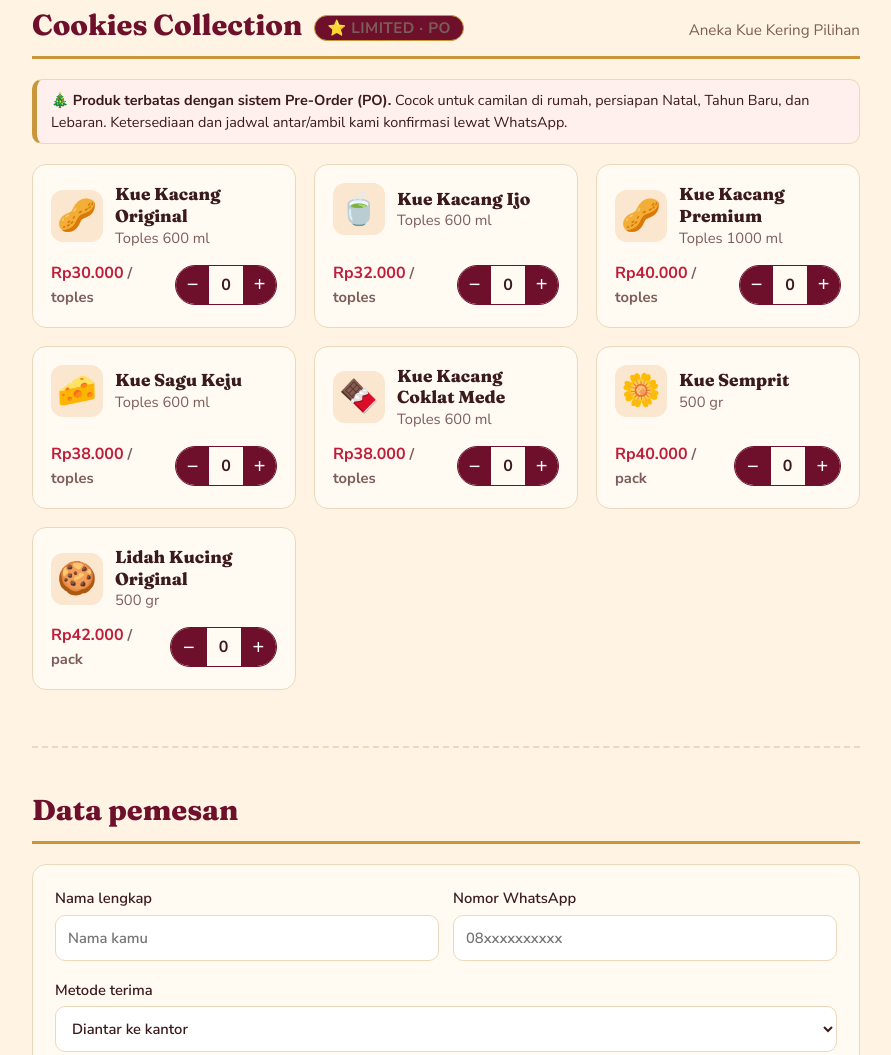
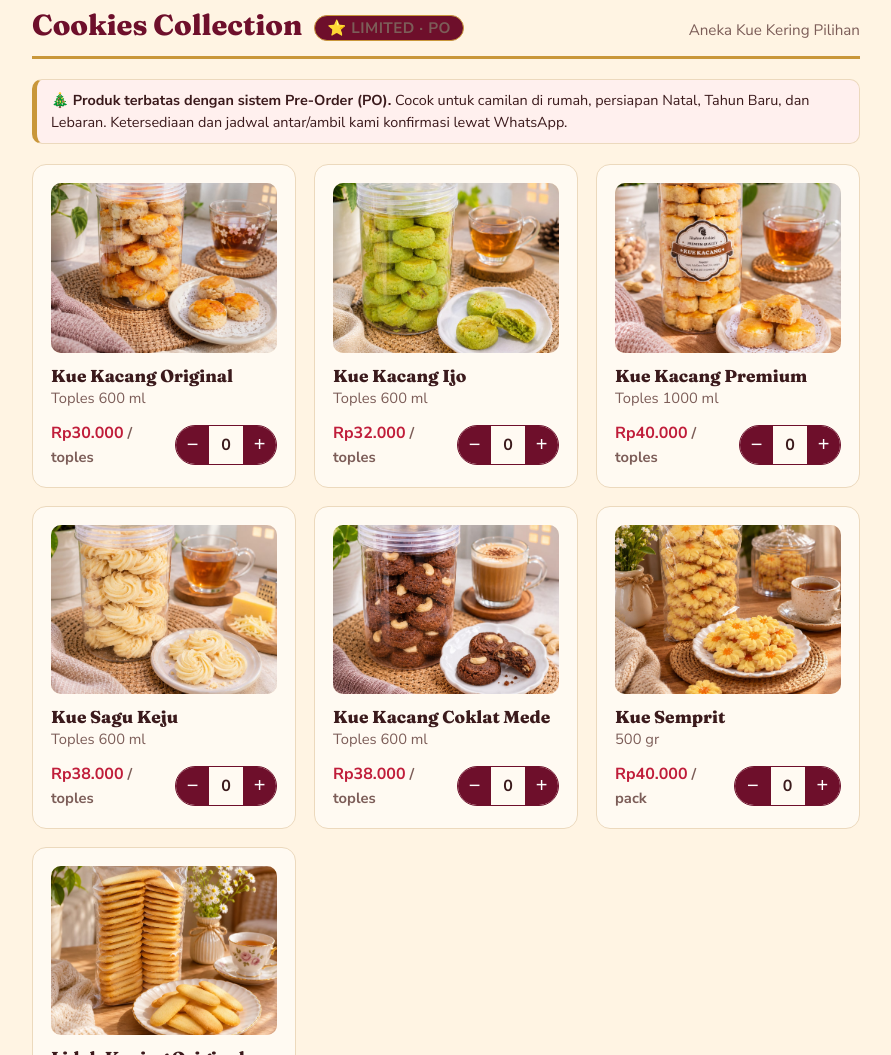
Before and after one commit to shecky17/KRISTA, a plain HTML site: page index.html in a window 1280 px wide. Shown: the part 2273-3328 px from the top of the page, without its empty margins (194-1085 px from the left). Drawn offline with Linux system fonts and the light colour scheme.

Commit message:
Update index.html

```diff
--- a/index.html
+++ b/index.html
@@ -94,6 +94,10 @@ section + section{padding-top:40px;border-top:2px dashed var(--line)}
   section + section{padding-top:28px}
   .grid{gap:14px}
 }
+
+/* ===== Foto produk ===== */
+.ph{width:100%;aspect-ratio:4/3;object-fit:cover;border-radius:10px;background:#fbe7cf;display:block}
+.item.has-ph .ico{display:none}
 </style>
 </head>
 <body>
@@ -184,8 +188,8 @@ const SAMBAL = [
   {id:"teri",n:"Sambal Teri",p:60000,i:"🐟",pete:1},
   {id:"rebon",n:"Sambal Udang Rebon",p:45000,i:"🦐",pete:1}
 ];
-// [id, nama, isi, emoji]
-const mk=a=>({id:a[0],n:a[1],p:24000,i:a[3],meta:"Isi "+a[2]});
+// [id, nama, isi, emoji, (opsional) daftar nama file foto]
+const mk=a=>({id:a[0],n:a[1],p:24000,i:a[3],meta:"Isi "+a[2],img:a[4]||null});
 const SAVORY = [
   ["dgk","Dimsum Goreng Keju","4 pcs","🥟"],["dk","Dimsum Kukus","7 pcs","🥟"],
   ["ar","Ayam Rambutan","7 pcs","🍗"],["ea","Ekado Ayam","7 pcs","🥠"],
@@ -198,21 +202,40 @@ const BANANA = [
   ["pk","Piscok Keju","10 pcs","🧀"],["pgw","Pisang Goreng Wijen","15 pcs","🍌"],
   ["mo","Molen Original","10 pcs","🥐"],["mc","Molen Cokelat","10 pcs","🍫"]
 ].map(mk);
-// Cookies (limited, PO): u = satuan harga
+// Cookies (limited, PO). img = daftar nama file foto di repository (dicoba berurutan sampai ada yang berhasil)
 const COOKIES = [
-  {id:"kk-o",n:"Kue Kacang Original",p:30000,i:"🥜",meta:"Toples 600 ml",u:"toples"},
-  {id:"kk-i",n:"Kue Kacang Ijo",p:32000,i:"🍵",meta:"Toples 600 ml",u:"toples"},
-  {id:"kk-p",n:"Kue Kacang Premium",p:40000,i:"🥜",meta:"Toples 1000 ml",u:"toples"},
-  {id:"ksk",n:"Kue Sagu Keju",p:38000,i:"🧀",meta:"Toples 600 ml",u:"toples"},
-  {id:"kk-cm",n:"Kue Kacang Coklat Mede",p:38000,i:"🍫",meta:"Toples 600 ml",u:"toples"},
-  {id:"semprit",n:"Kue Semprit",p:40000,i:"🌼",meta:"500 gr",u:"pack"},
-  {id:"lk",n:"Lidah Kucing Original",p:42000,i:"🍪",meta:"500 gr",u:"pack"}
+  {id:"kk-o",n:"Kue Kacang Original",p:30000,i:"🥜",meta:"Toples 600 ml",u:"toples",
+    img:["KacangOri.jpeg"]},
+  {id:"kk-i",n:"Kue Kacang Ijo",p:32000,i:"🍵",meta:"Toples 600 ml",u:"toples",
+    img:["KacangIjo.jpeg","Kacangljo.jpeg"]},
+  {id:"kk-p",n:"Kue Kacang Premium",p:40000,i:"🥜",meta:"Toples 1000 ml",u:"toples",
+    img:["KacangPremium.jpeg"]},
+  {id:"ksk",n:"Kue Sagu Keju",p:38000,i:"🧀",meta:"Toples 600 ml",u:"toples",
+    img:["SaguKeju.jpeg"]},
+  {id:"kk-cm",n:"Kue Kacang Coklat Mede",p:38000,i:"🍫",meta:"Toples 600 ml",u:"toples",
+    img:["KacangColatMede.jpeg","KacangCoklatMede.jpeg"]},
+  {id:"semprit",n:"Kue Semprit",p:40000,i:"🌼",meta:"500 gr",u:"pack",
+    img:["Semprit.jpeg"]},
+  {id:"lk",n:"Lidah Kucing Original",p:42000,i:"🍪",meta:"500 gr",u:"pack",
+    img:["LidangKucingOri.jpeg","LidahKucingOri.jpeg"]}
 ];
 
 const rp=n=>"Rp"+n.toLocaleString("id-ID");
 const all=[...SAMBAL,...SAVORY,...BANANA,...COOKIES];
 const qty={},pete={};
 all.forEach(x=>qty[x.id]=0);
+
+// Pasang foto: coba nama file satu per satu; kalau semuanya gagal, emoji tetap tampil
+function setFoto(card,x){
+  if(!x.img||!x.img.length)return;
+  const im=document.createElement("img");
+  im.className="ph";im.alt=x.n;im.loading="lazy";im.decoding="async";
+  let k=0;
+  im.onload=()=>card.classList.add("has-ph");
+  im.onerror=()=>{k++;if(k<x.img.length){im.src=x.img[k];}else{im.remove();}};
+  im.src=x.img[0];
+  card.prepend(im);
+}
 
 function card(x){
   const d=document.createElement("div");
@@ -221,6 +244,7 @@ function card(x){
   ${x.pete?`<label class="pete"><input type="checkbox" data-pete="${x.id}"> Tambah pete (harga sama)</label>`:""}
   <div class="row"><span class="price">${rp(x.p)}<small class="meta"> / ${x.u||(x.pete?"botol":"pack")}</small></span>
   <div class="step"><button type="button" data-d="-1" data-id="${x.id}" aria-label="Kurangi ${x.n}">−</button><output id="q-${x.id}">0</output><button type="button" data-d="1" data-id="${x.id}" aria-label="Tambah ${x.n}">+</button></div></div>`;
+  setFoto(d,x);
   return d;
 }
 SAMBAL.forEach(x=>sambal.append(card(x)));
```
